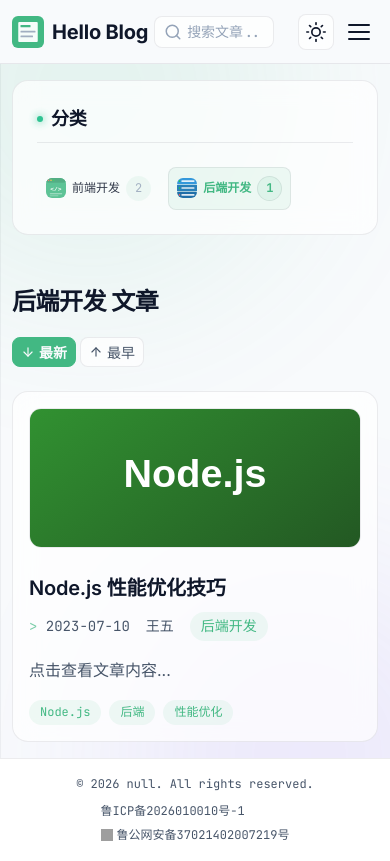
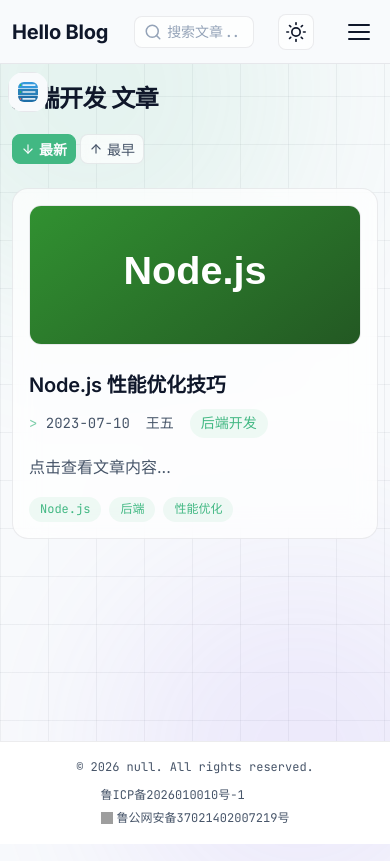
Before and after one commit to dkbnull/hello-blog, a Vue app: page /category/backend in a window 390 px wide. Built offline with nearby package versions, Linux system fonts and the light colour scheme; grey boxes are pictures that could not be loaded.

Commit message:
opt: header、分类导航适配手机端浏览器

```diff
--- a/src/components/Header.vue
+++ b/src/components/Header.vue
@@ -308,6 +308,10 @@ onMounted(() => {
 }
 
 @media (max-width: 768px) {
+  .logo {
+    display: none;
+  }
+
   .menu-toggle {
     display: block;
   }
@@ -330,10 +334,16 @@ onMounted(() => {
     display: flex;
   }
 
-  .nav-link {
+  .nav-open .nav-link,
+  .nav-open .nav-link.router-link-active {
     width: 100%;
     padding: var(--spacing-sm) var(--spacing-md);
     text-align: left;
+  }
+
+  .nav-open .nav-link.router-link-active {
+    background: var(--primary-light);
+    border-radius: var(--radius-md);
   }
 
   .search-input {
--- a/src/components/Icon.vue
+++ b/src/components/Icon.vue
@@ -36,6 +36,7 @@ const paths = {
   chevronLeft: '<polyline points="15 18 9 12 15 6"/>',
   chevronRight: '<polyline points="9 18 15 12 9 6"/>',
   chevronsLeft: '<polyline points="11 17 6 12 11 7"/><polyline points="18 17 13 12 18 7"/>',
-  chevronsRight: '<polyline points="13 17 18 12 13 7"/><polyline points="6 17 11 12 6 7"/>'
+  chevronsRight: '<polyline points="13 17 18 12 13 7"/><polyline points="6 17 11 12 6 7"/>',
+  category: '<rect x="3" y="3" width="7" height="7"/><rect x="14" y="3" width="7" height="7"/><rect x="3" y="14" width="7" height="7"/><rect x="14" y="14" width="7" height="7"/>'
 }
 </script>
--- a/src/components/Sidebar.vue
+++ b/src/components/Sidebar.vue
@@ -1,5 +1,18 @@
 <template>
-  <aside class="sidebar">
+  <aside :class="['sidebar', { 'sidebar-expanded': expanded }]">
+    <!-- 移动端展开按钮 -->
+    <button class="sidebar-toggle" @click="expanded = !expanded" aria-label="切换分类导航">
+      <img
+        v-if="activeIcon && !expanded"
+        :src="activeIcon"
+        :alt="activeName"
+        class="toggle-icon"
+      />
+      <Icon v-else-if="!expanded" icon="category" :size="20" />
+      <Icon v-else icon="clear" :size="18" />
+    </button>
+
+    <div :class="['sidebar-body', { 'sidebar-body-collapsed': !expanded }]">
       <h2 class="sidebar-title">
         <span class="title-marker"></span>
         分类
@@ -15,6 +28,7 @@
             :to="`/category/${category.id}`"
             class="sidebar-link"
             :class="{ active: activeCategory === category.id }"
+            @click="expanded = false"
           >
             <img
               v-if="category.icon"
@@ -27,24 +41,43 @@
           </router-link>
         </li>
       </ul>
+    </div>
   </aside>
 </template>
 
 <script setup>
 import { getArticleCount, getCategories, loading } from '@/data/articles'
+import Icon from '@/components/Icon.vue'
 
-defineProps({
+const props = defineProps({
   activeCategory: {
     type: String,
     default: ''
   }
 })
 
+const expanded = ref(false)
 const categories = computed(() => getCategories())
 const isLoading = computed(() => loading.value)
+
+// 当前选中分类的图标和名称
+const activeIcon = computed(() => {
+  if (!props.activeCategory) return ''
+  const cat = categories.value.find(c => c.id === props.activeCategory)
+  return cat?.icon || ''
+})
+const activeName = computed(() => {
+  if (!props.activeCategory) return ''
+  const cat = categories.value.find(c => c.id === props.activeCategory)
+  return cat?.name || ''
+})
 </script>
 
 <style scoped>
+.sidebar-toggle {
+  display: none;
+}
+
 .sidebar {
   width: var(--sidebar-width);
   background: var(--glass-bg);
@@ -199,26 +232,83 @@ const isLoading = computed(() => loading.value)
 
 @media (max-width: 768px) {
   .sidebar {
-    width: 100%;
-    position: static;
+    width: auto;
+    position: fixed;
+    top: calc(var(--header-height) + var(--spacing-sm));
+    left: var(--spacing-sm);
+    z-index: 90;
     max-height: none;
+    padding: 0;
+    border: none;
+    background: none;
+    backdrop-filter: none;
+    -webkit-backdrop-filter: none;
+  }
+
+  .sidebar-toggle {
+    display: flex;
+    align-items: center;
+    justify-content: center;
+    width: 40px;
+    height: 40px;
+    background: var(--background-color);
+    backdrop-filter: none;
+    -webkit-backdrop-filter: none;
+    border: 1px solid var(--glass-border);
+    border-radius: var(--radius-md);
+    color: var(--text-color);
+    cursor: pointer;
+    transition: var(--transition);
+    padding: 0;
+  }
+
+  .sidebar-toggle:hover {
+    border-color: var(--primary-color);
+    color: var(--primary-color);
+    box-shadow: var(--shadow-glow);
+  }
+
+  .toggle-icon {
+    width: 20px;
+    height: 20px;
+    object-fit: contain;
+    border-radius: var(--radius-sm);
+  }
+
+  .sidebar-body-collapsed {
+    display: none;
+  }
+
+  .sidebar-body {
+    margin-top: var(--spacing-xs);
+    background: var(--background-color);
+    backdrop-filter: none;
+    -webkit-backdrop-filter: none;
+    border: 1px solid var(--glass-border);
+    border-radius: var(--radius-xl);
+    padding: var(--spacing-md);
+    box-shadow: var(--shadow-lg);
+    min-width: 180px;
+  }
+
+  .sidebar-expanded {
+    background: none;
+    backdrop-filter: none;
+    -webkit-backdrop-filter: none;
   }
 
   .sidebar-menu {
-    display: flex;
-    flex-wrap: wrap;
-    gap: var(--spacing-sm);
     overflow-y: visible;
     flex: none;
   }
 
   .sidebar-menu li {
-    margin-bottom: 0;
+    margin-bottom: var(--spacing-xs);
   }
 
   .sidebar-link {
-    padding: var(--spacing-sm);
-    font-size: var(--font-size-xs);
+    padding: 6px var(--spacing-sm);
+    font-size: var(--font-size-sm);
   }
 
   .sidebar-link::before {
```
Lines whose indentation alone changed are shown as unchanged.
